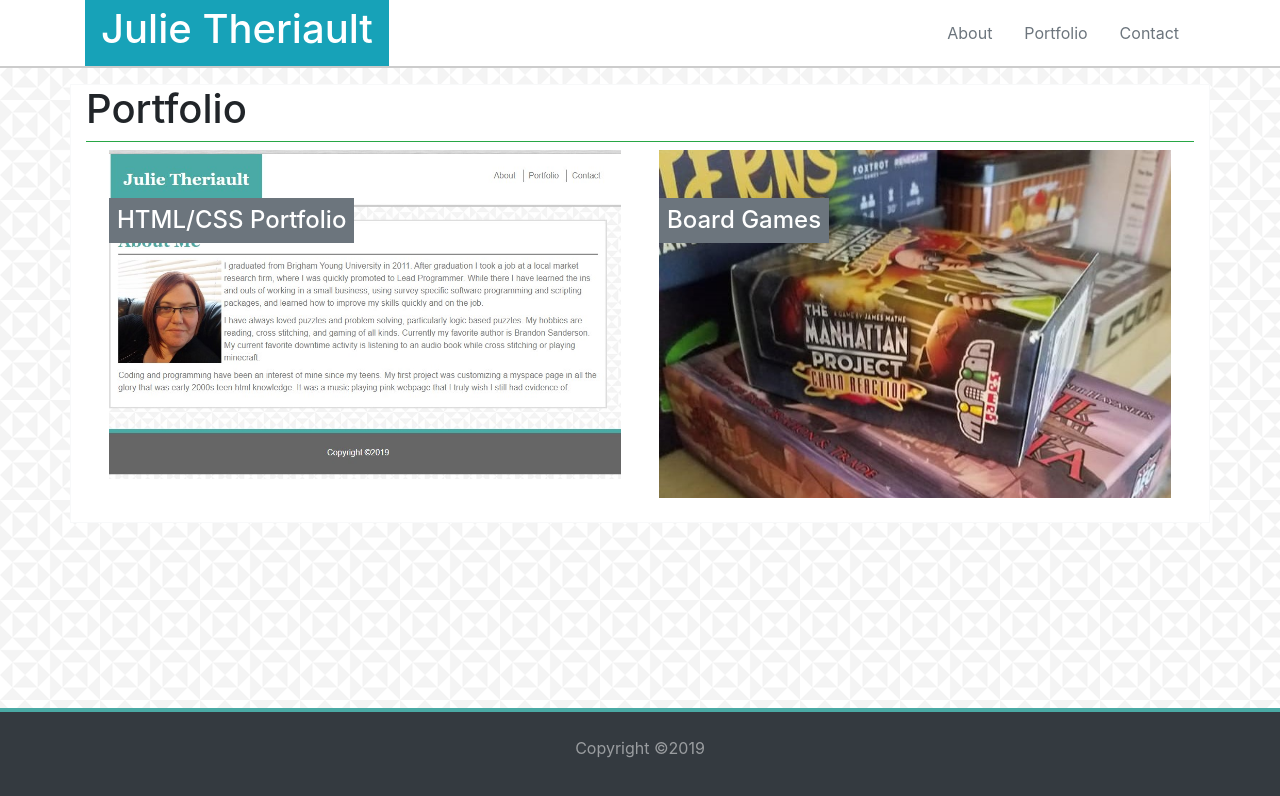
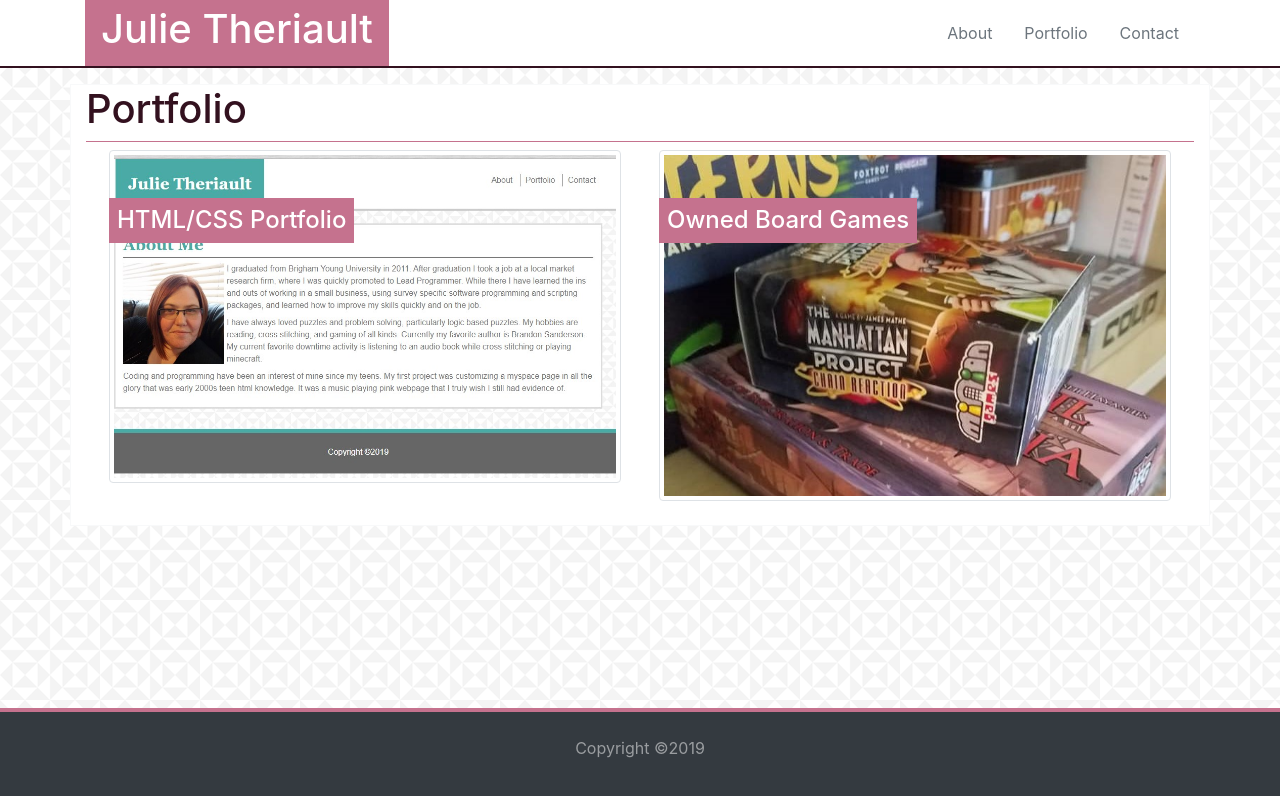
Before and after one commit to JulieT2319/portfolio-bootstrap, a plain HTML site: page portfolio.html in a window 1280 px wide. Drawn offline with nearby package versions, Linux system fonts and the light colour scheme.

Commit message:
adjusted style sheet

```diff
--- a/assets/css/style.css
+++ b/assets/css/style.css
@@ -3,11 +3,23 @@ body{
 }
 
 nav.border-secondary{
-    border-bottom-color: #cccccc !important;
+    border-bottom-color: #33111f !important;
     border-bottom-width: 2px !important;
 }
 
 footer.border-primary{
-    border-top-color: #4AAAA5 !important;
+    border-top-color: #C5728E !important;
     border-top-width: 4px !important;
 }
+
+.bg-info {
+    background-color: #C5728E !important;
+}
+
+.border-success{
+    border-bottom-color: #C5728E !important;
+}
+
+div > h1 {
+    color: #33111f;
+}
--- a/portfolio.html
+++ b/portfolio.html
@@ -30,7 +30,7 @@
 				</ul>
 			</div>
 		</nav>
-		<div class="container mt-3 border border-light mb-5 bg-white pb-3">
+		<div class="container mt-3 border border-light mb-5 bg-white pb-3 overflow-auto">
 			<div class="border-bottom border-success">
 				<h1>Portfolio</h1>
 			</div>
@@ -38,20 +38,21 @@
 				<div class="row p-1">
 					<div class="col-sm d-flex m-1">
 						<a href="https://juliet2319.github.io/portfolio/" target="_blank">
-							<img src="assets/images/static-portfolio.jpg" alt="screen shot of about me page for Julie Theriault" class="img-fluid w-100"/>
+							<img src="assets/images/static-portfolio.jpg" alt="screen shot of about me page for Julie Theriault" class="img-fluid w-100 img-thumbnail"/>
 						</a>
-						<h4 class="w-100 position-absolute text-white bg-secondary mt-5 w-auto p-2">
+						<h4 class="w-100 position-absolute text-white bg-info mt-5 w-auto p-2">
 							HTML/CSS Portfolio
 						</h4>
 					</div>
 					<div class="col-sm d-flex m-1">
 						<a href="https://boardgamegeek.com/collection/user/joules2" target="_blank">
-							<img src="assets/images/board-games.jpg" alt="board games stacked on shelf" class="img-fluid w-100"/>
+							<img src="assets/images/board-games.jpg" alt="board games stacked on shelf" class="img-fluid w-100 img-thumbnail"/>
 						</a>
 
-						<h4	class="w-100 position-absolute text-white bg-secondary mt-5 w-auto p-2">
-							Board Games
-						</h4>
+							<h4	class="w-100 position-absolute text-white bg-info mt-5 w-auto p-2">
+								Owned Board Games
+							</h4>
+
 					</div>
 				</div>
 			</div>
```
